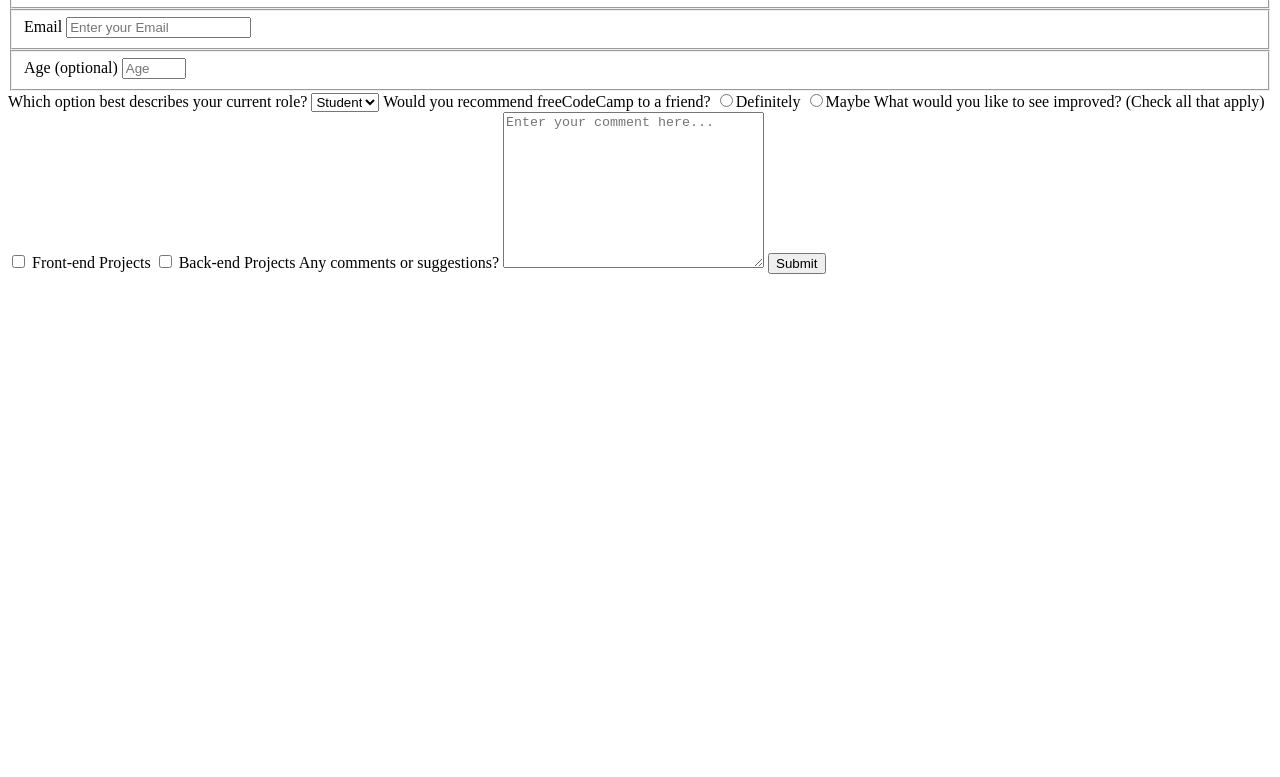
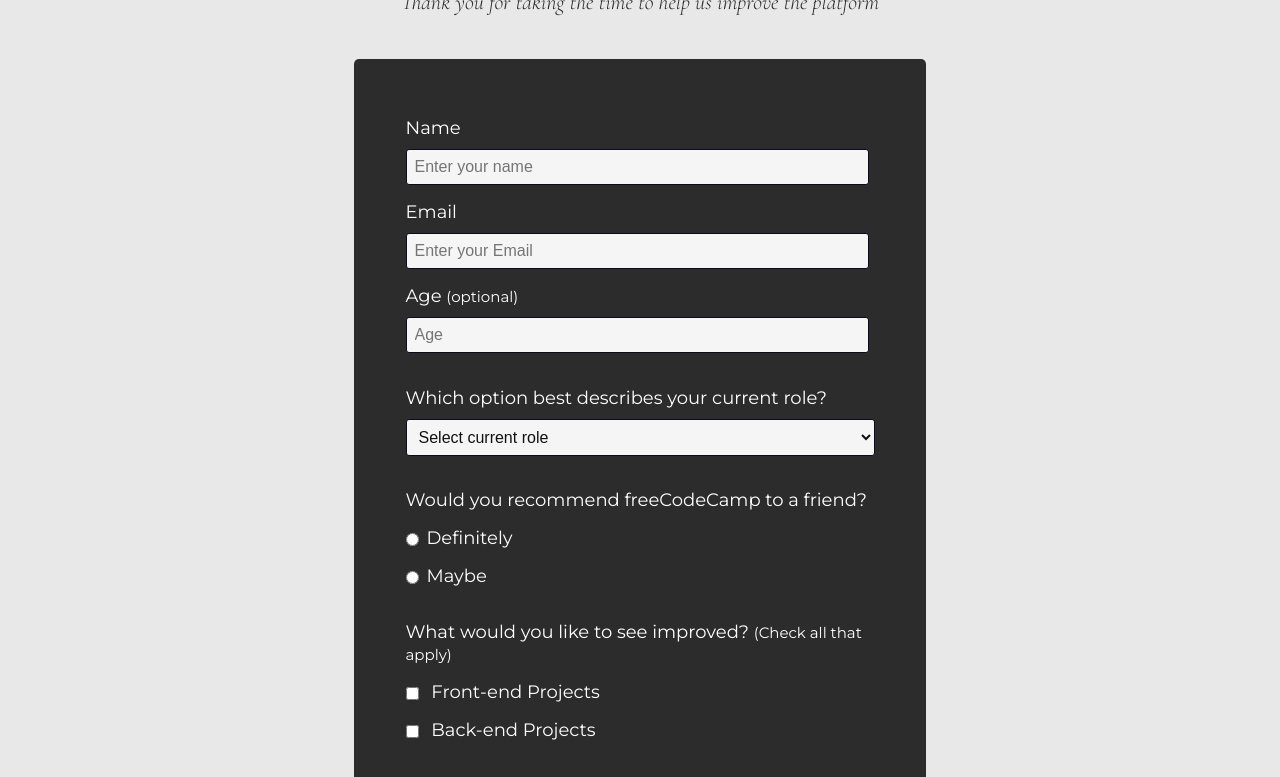
Before and after one commit to nusratshauoly/100-Days-of-Code, a plain HTML site: page Day-8/index.html in a window 1280 px wide. Shown: the part 145-922 px from the top of the page. Before the commit the page ends 800 px from the top, so only its background shows below. Drawn offline with nearby package versions, Linux system fonts and the light colour scheme.

Commit message:
Day-8 complete

```diff
--- a/Day-8/index.html
+++ b/Day-8/index.html
@@ -16,49 +16,42 @@
       <label for="" id="name-label">Name
         <input type="text" name="" id="name" placeholder="Enter your name" required>
       </label>
-</fieldset>
 
-<fieldset>
       <label for="" id="email-label">Email
         <input type="email" name="" id="email" placeholder="Enter your Email" required>
       </label>
-</fieldset>
 
-<fieldset>
-    <label for="" id="number-label">Age (optional)
+      <label for="" id="number-label">Age <small>(optional)</small>
         <input type="number" name="" id="number" min="13" max="120" placeholder="Age">
       </label>
 </fieldset>
 
+<fieldset>Which option best describes your current role?
+    <select name="" id="dropdown">
+        <option value="" disabled selected hidden>Select current role</option>
+        <option value="1" >Student</option>
+        <option value="2" >Other</option>
+    </select>
+</fieldset>
 
-    <label for="">Which option best describes your current role?
-    <select name="" id="dropdown" placeholder="Select current role">
-        <option value="1">Student</option>
-        <option value="2">Other</option>
-    </select>
+<fieldset>
+    <label for="">Would you recommend freeCodeCamp to a friend?
+    <label><input type="radio" name="recommend" value="" id="" class="inline">Definitely </label>
+    <label ><input type="radio" name="recommend" value="" id="" class="inline">Maybe </label>
     </label>
+</fieldset>
 
-
-
-    <label for="">Would you recommend freeCodeCamp to a friend?
-    <input type="radio" name="recommend" value="" id="">Definitely
-    <input type="radio" name="recommend" value="" id="">Maybe
-    </label>
-
-
-
-    <label for="">What would you like to see improved? (Check all that apply)
-    <input type="checkbox" name="select" value="1" id=""> Front-end Projects
-    <input type="checkbox" name="select" value="2" id=""> Back-end Projects
-    </label>
-
-
+<fieldset> What would you like to see improved? <small>(Check all that apply)</small>
+     <label><input type="checkbox" name="select" value="1" id="" class="inline"> Front-end Projects </label>
+     <label><input type="checkbox" name="select" value="2" id="" class="inline"> Back-end Projects </label>
+</fieldset>
 
     <label for="">Any comments or suggestions?
         <textarea name="" id="" cols="30" rows="10" placeholder="Enter your comment here..."></textarea>
     </label>
 
     <button type="submit" id="submit">Submit</button>
+
     </form>
 </body>
 </html>
--- a/Day-8/styles.css
+++ b/Day-8/styles.css
@@ -0,0 +1,75 @@
+@import url('https://fonts.googleapis.com/css2?family=Cormorant+Garamond:ital,wght@1,300&family=Montserrat:ital,wght@0,400;1,200&display=swap');
+body{
+    font-family: 'Montserrat', sans-serif;
+    background-color: rgba(19, 17, 21, 0.096);
+    color:white;
+    font-size: 18px;
+    margin: 0;
+    width:100%;
+}
+#title, #description{
+    color:rgba(0, 0, 0, 0.808);
+    margin: .5em auto;
+   text-align: center;
+}
+#title{
+    margin-top: 2em;
+}
+#description{
+    margin-bottom: 2em;
+    font-family: 'Cormorant Garamond', serif;
+    font-size: 22px;
+}
+form{
+    width:60vw;
+    background-color: rgba(0, 0, 0, 0.808);
+    margin: 0 auto;
+    padding-bottom: 2em;
+    padding: 2em;
+    border-radius: 5px;
+    max-width: 500px;
+    min-width: 300px;
+}
+
+fieldset{
+    border: none;
+}
+label{
+    display: block;
+    margin: 1rem auto;
+}
+input,textarea,select{
+    color:rgb(19, 17, 17);
+    font-size: 16px;
+    background-color: whitesmoke;
+    border: 1px solid #0a0a23;
+    border-radius: 3px;
+    padding: .5em;
+    width: 100%;
+    margin-top: 10px;
+
+
+}
+input,textarea{
+     width: 95%;
+}
+.inline{
+    width: unset;
+    vertical-align: middle;
+    margin: 0 0.5em 0 0;
+
+
+}
+
+
+button[type="submit"]{
+    width:100%;
+    display: block;
+    background-color: green;
+    cursor: pointer;
+    border-radius: 7px;
+    font-size: 1.1em;
+    color:white;
+    padding: .6em;
+    margin-top: 35px;
+}
```
Lines whose indentation alone changed are shown as unchanged.
